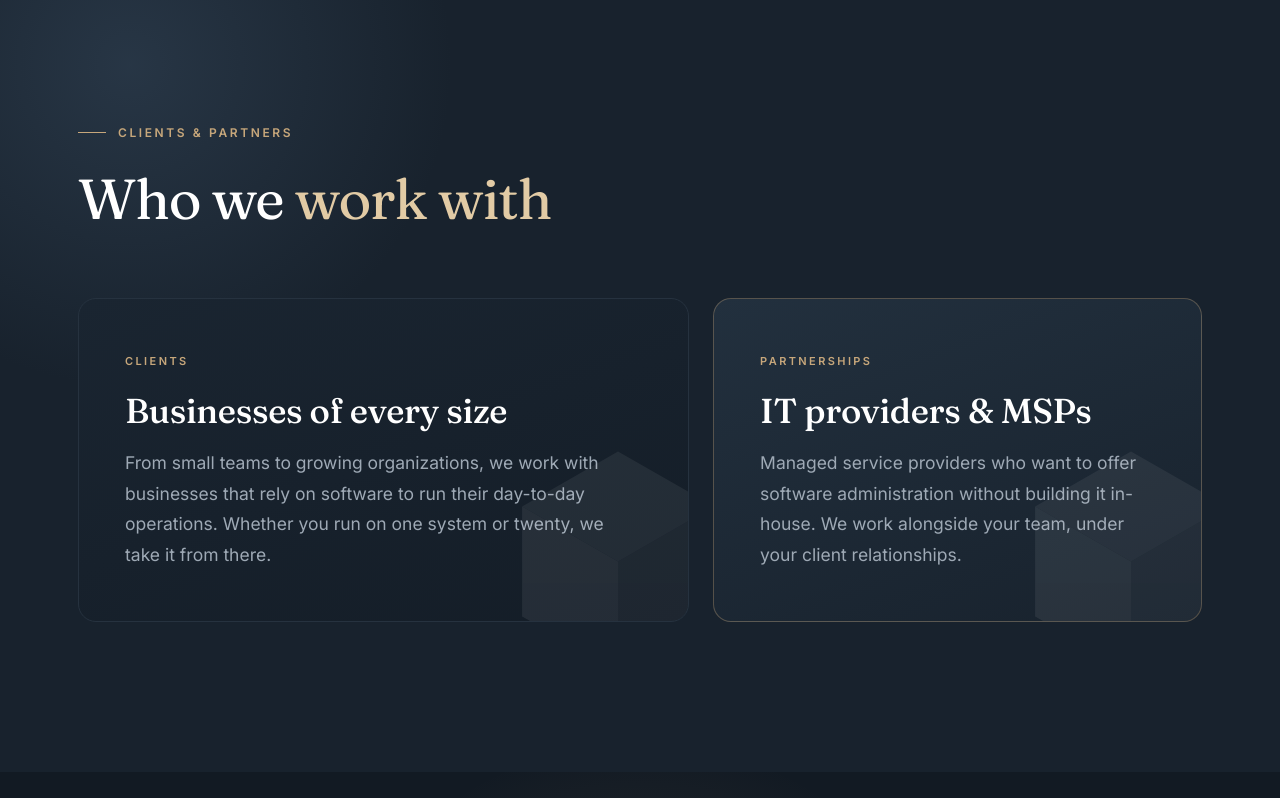
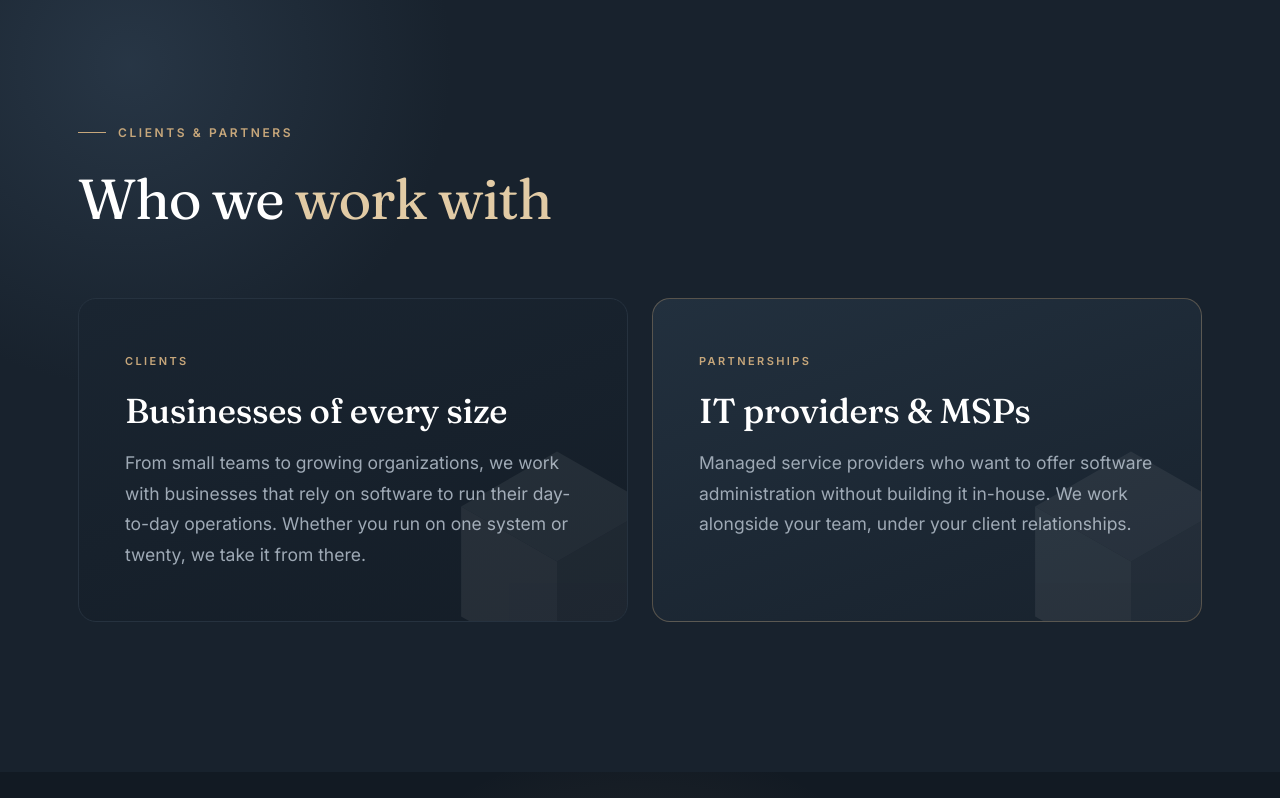
Before and after one commit to Software-Matters/website, a plain HTML site: page index.html in a window 1280 px wide. Shown: the part 2720-3518 px from the top of the page. Drawn offline with Linux system fonts and the light colour scheme.

Commit message:
v25: Who we work with — equal card widths

```diff
--- a/index.html
+++ b/index.html
@@ -162,7 +162,7 @@ body.ready .scroll-cue{opacity:1}
 .who .sec-head h2 em{color:var(--gold-2)}
 .who .eyebrow{color:var(--gold)}
 .who .eyebrow::before{background:var(--gold)}
-.who-grid{display:grid;grid-template-columns:1.25fr 1fr;gap:24px}
+.who-grid{display:grid;grid-template-columns:1fr 1fr;gap:24px}
 .who-card{position:relative;border-radius:18px;padding:48px 46px 50px;border:1px solid var(--line);background:linear-gradient(160deg,#1A2531,#141D27);overflow:hidden;transition:transform .45s var(--ease),border-color .45s,box-shadow .45s var(--ease)}
 .who-card:hover{transform:translateY(-6px);border-color:#3A4858;box-shadow:0 40px 70px -40px rgba(0,0,0,.7)}
 .who-card .label{display:inline-block;font-size:11px;letter-spacing:2.4px;text-transform:uppercase;color:var(--gold);font-weight:600;margin-bottom:22px}
```
